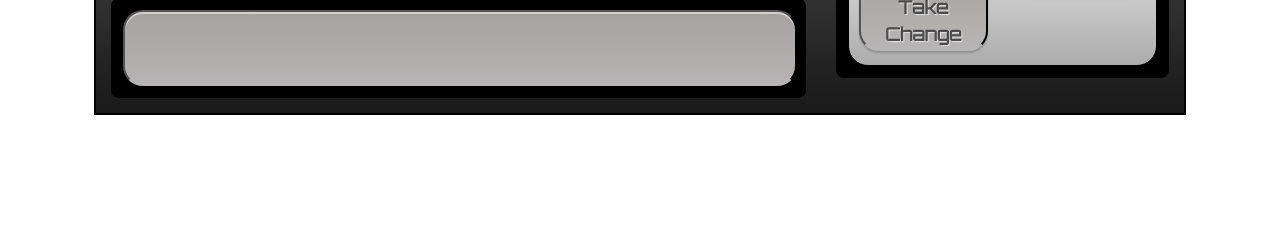
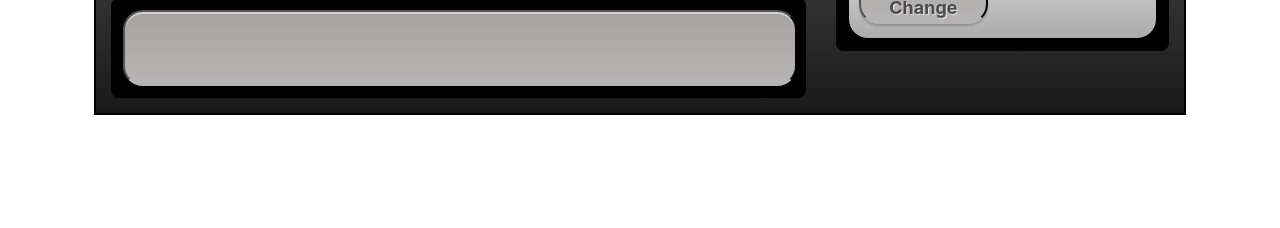
Before and after one commit to bohandley/react-vending-machine, a React app: page / in a window 1280 px wide. Shown: the part 572-800 px from the top of the page. Built offline with nearby package versions, Linux system fonts and the light colour scheme.

Commit message:
remove orbitron font

```diff
--- a/src/styles/app.scss
+++ b/src/styles/app.scss
@@ -1,5 +1,5 @@
 #vending-machine {
-    font-family: Orbitron;
+    // font-family: Orbitron;
     font-size: large;
     margin: auto;
     border: 2px solid black;
```
